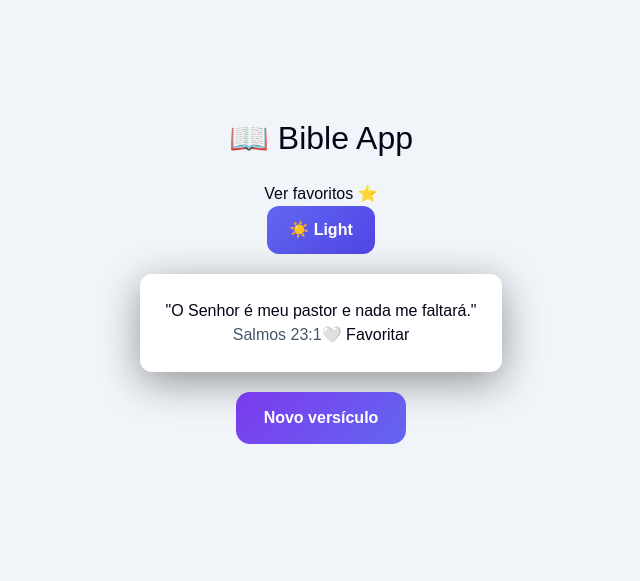
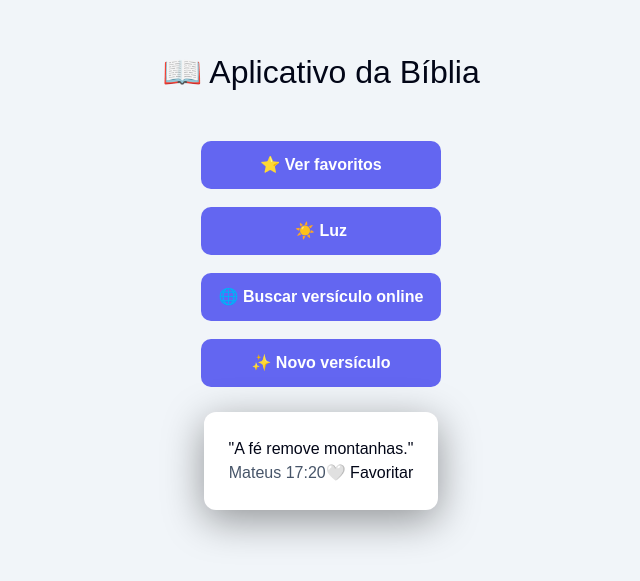
Before and after one commit to Edigleis2022/Bible-app, a Next.js app: page / in a window 1280 px wide. Shown: the part 121-702 px from the top of the page, without its empty margins (319-959 px from the left). Built offline with nearby package versions, Linux system fonts and the light colour scheme.

Commit message:
🚧feat: melhoria no layout e organização dos botões + ajustes visuais no Bible App

```diff
--- a/app/page.scss
+++ b/app/page.scss
@@ -24,22 +24,34 @@ body {
   color: #020617;
 }
 
+.buttons {
+  display: flex;
+  flex-direction: column;
+  gap: 18px;
+  margin: 25px 0;
+  align-items: center;
+}
+
+.buttons button {
+  width: 240px;
+  padding: 12px;
+  border-radius: 10px;
+  border: none;
+  background: #6366f1;
+  color: white;
+  font-weight: bold;
+  cursor: pointer;
+  transition: 0.3s;
+}
+
+.buttons button:hover {
+  transform: scale(1.05);
+  background: #4f46e5;
+}
+
 .title {
   font-size: 32px;
   margin-bottom: 20px;
-}
-
-.btn-new{
-  background: linear-gradient(135deg,#7c3aed,#6366f1);
-  border:none;
-  padding:14px 28px;
-  border-radius:14px;
-  color:white;
-  font-size:16px;
-  font-weight:bold;
-  cursor:pointer;
-  margin-top:20px;
-  transition:0.3s;
 }
 
 .btn-new:hover{
@@ -48,18 +60,6 @@ body {
 }
 
 
-.theme-btn{
-  background: linear-gradient(135deg,#6366f1,#4f46e5);
-  border:none;
-  padding:12px 22px;
-  border-radius:12px;
-  color:white;
-  font-weight:bold;
-  cursor:pointer;
-  margin-bottom:20px;
-  transition:0.3s;
-}
-
 .theme-btn:hover{
   transform:scale(1.05);
 }
--- a/app/page.tsx
+++ b/app/page.tsx
@@ -1,31 +1,54 @@
-'use client'
+"use client";
 
-import { useState, useEffect } from 'react'
-import VerseCard from '@/components/VerseCard'
-import { verses } from '@/data/verses'
-import { Verse } from '@/types/verse'
-import './page.scss'
-import Link from 'next/link'
+import { useState, useEffect } from "react";
+import VerseCard from "@/components/VerseCard";
+import { verses } from "@/data/verses";
+import { Verse } from "@/types/verse";
+import "./page.scss";
+import Link from "next/link";
 
+function getVerseOfDay(verses: Verse[]) {
+    const today = new Date().toDateString(); // data de hoje
+    const saved = localStorage.getItem("verseDay");
+
+    if (saved) {
+      const parsed = JSON.parse(saved);
+
+      // se já salvou hoje, retorna o mesmo
+      if (parsed.date === today) {
+        return parsed.verse;
+      }
+    }
+
+    // sorteia versículo baseado no dia
+    const index = new Date().getDate() % verses.length;
+    const verse = verses[index];
+
+    localStorage.setItem(
+      "verseDay",
+      JSON.stringify({
+        date: today,
+        verse: verse,
+      }),
+    );
+
+    return verse;
+  }
 
 export default function Home() {
-
-  const [loading, setLoading] = useState(false)
-
+  const [loading, setLoading] = useState(false);
+  const [currentVerse, setCurrentVerse] = useState<Verse | null>(null);
+  const [verseDay, setVerseDay] = useState<Verse | null>(null);
 
   // 🎯 Versículo aleatório inicial
-  const [index, setIndex] = useState(
-    Math.floor(Math.random() * verses.length)
-  )
+  const [index, setIndex] = useState(Math.floor(Math.random() * verses.length));
 
   // ❤️ Lista de favoritos
-  const [favorites, setFavorites] = useState<Verse[]>([])
-
-
+  const [favorites, setFavorites] = useState<Verse[]>([]);
 
   // 🌙 Tema escuro
   // começa false
-const [dark, setDark] = useState(false)
+  const [dark, setDark] = useState(false);
 
   // carrega tema só no navegador
   useEffect(() => {
@@ -37,15 +60,15 @@ useEffect(() => {
 
   // 📦 Carregar favoritos do localStorage quando abrir app
   useEffect(() => {
-    const saved = localStorage.getItem('favorites')
+    const saved = localStorage.getItem("favorites");
 
     if (saved) {
-      setFavorites(JSON.parse(saved))
+      setFavorites(JSON.parse(saved));
     }
 
-    const theme = localStorage.getItem('theme')
-    if (theme === 'light') setDark(false)
-  }, [])
+    const theme = localStorage.getItem("theme");
+    if (theme === "light") setDark(false);
+  }, []);
 
   // 💾 Sempre que favoritos mudar, salva no navegador
   useEffect(() => {
@@ -57,55 +80,90 @@ useEffect(() => {
     localStorage.setItem("theme", dark ? "dark" : "light");
   }, [dark]);
 
+  useEffect(() => {
+    const verse = getVerseOfDay(verses);
+    setVerseDay(verse);
+  }, []);
 
   // 🔁 Novo versículo
   function newVerse() {
-  setLoading(true)
+    setLoading(true);
 
     setTimeout(() => {
-    const random = Math.floor(Math.random() * verses.length)
-    setIndex(random)
-    setLoading(false)
-  }, 400) // tempo da animação
+      const random = Math.floor(Math.random() * verses.length);
+      setIndex(random);
+      setLoading(false);
+    }, 400); // tempo da animação
   }
-
 
   // ❤️ Favoritar versículo
   function toggleFavorite(verse: Verse) {
-    const exists = favorites.find(v => v.id === verse.id)
+    const exists = favorites.find((v) => v.id === verse.id);
 
     if (exists) {
       // remove se já existe
-      setFavorites(favorites.filter(v => v.id !== verse.id))
+      setFavorites(favorites.filter((v) => v.id !== verse.id));
     } else {
       // adiciona
-      setFavorites([...favorites, verse])
+      setFavorites([...favorites, verse]);
+    }
+  }
+
+  async function fetchVerse() {
+    try {
+      setLoading(true);
+
+      const res = await fetch("https://bible-api.com/john+3:16");
+      const data = await res.json();
+
+      const verseApi = {
+        id: Date.now(),
+        text: data.text,
+        reference: data.reference,
+      };
+
+      // coloca como versículo atual
+      setCurrentVerse(verseApi);
+
+      setLoading(false);
+    } catch (error) {
+      console.log("Erro ao buscar versículo", error);
+      setLoading(false);
     }
   }
 
   return (
     <main className={dark ? "container dark" : "container"}>
-      <h1 className="title">📖 Bible App</h1>
+      <h1 className="title">📖 Aplicativo da Bíblia</h1>
 
+      <div className="buttons">
         <Link href="/favorites">
-        <button className="btn-fav-page">Ver favoritos ⭐</button>
+          <button className="btn-fav-page">⭐ Ver favoritos</button>
         </Link>
 
-      {/* botão tema */}
         <button className="theme-btn" onClick={() => setDark(!dark)}>
-        {dark ? "🌙 Dark" : "☀️ Light"}
+          {dark ? "🌙 Dark" : "☀️ Luz"}
         </button>
 
+        <button className="btn-api" onClick={fetchVerse}>
+          🌐 Buscar versículo online
+        </button>
+
+        <button className="btn-new" onClick={newVerse}>
+          ✨ Novo versículo
+        </button>
+      </div>
+
+      {(currentVerse || verseDay) && (
         <VerseCard
-        verse={verses[index]}
+          verse={currentVerse || verseDay!}
           onFavorite={toggleFavorite}
-        isFavorite={favorites.some((v) => v.id === verses[index].id)}
+          isFavorite={favorites.some(
+            (v) => v.id === (currentVerse || verseDay!)?.id,
+          )}
           loading={loading}
         />
-
-      <button className="btn-new" onClick={newVerse}>
-        Novo versículo
-      </button>
+      )}
     </main>
   );
 }
--- a/data/verses.ts
+++ b/data/verses.ts
@@ -8,12 +8,82 @@ export const verses: Verse[] = [
     reference: "Filipenses 4:13"
   },
   {
-    id: 2,
+  id: 2,
+  text: "O Senhor é o meu pastor; nada me faltará.",
+  reference: "Salmos 23:1"
+},
+{
+  id: 3,
+  text: "Entrega o teu caminho ao Senhor; confia nele, e ele o fará.",
+  reference: "Salmos 37:5"
+},
+{
+  id: 4,
+  text: "Se Deus é por nós, quem será contra nós?",
+  reference: "Romanos 8:31"
+},
+{
+  id: 5,
+  text: "Porque sou eu que conheço os planos que tenho para vocês.",
+  reference: "Jeremias 29:11"
+},
+{
+  id: 6,
+  text: "Buscai primeiro o Reino de Deus e a sua justiça.",
+  reference: "Mateus 6:33"
+},
+{
+  id: 7,
+  text: "Sede fortes e corajosos; não temais.",
+  reference: "Josué 1:9"
+},
+{
+  id: 8,
+  text: "O choro pode durar uma noite, mas a alegria vem pela manhã.",
+  reference: "Salmos 30:5"
+},
+{
+  id: 9,
+  text: "A fé remove montanhas.",
+  reference: "Mateus 17:20"
+},
+{
+  id: 10,
+  text: "Deem graças ao Senhor, porque ele é bom.",
+  reference: "Salmos 107:1"
+},
+{
+  id: 11,
+  text: "Tudo tem o seu tempo determinado.",
+  reference: "Eclesiastes 3:1"
+},
+{
+  id: 12,
+  text: "O Senhor lutará por vocês.",
+  reference: "Êxodo 14:14"
+},
+{
+  id: 13,
+  text: "Bem-aventurados os que creem.",
+  reference: "João 20:29"
+},
+{
+  id: 14,
+  text: "Deus é o nosso refúgio e fortaleza.",
+  reference: "Salmos 46:1"
+},
+{
+  id: 15,
+  text: "Aquietai-vos e sabei que eu sou Deus.",
+  reference: "Salmos 46:10"
+},
+  {
+    id:16,
     text: "O Senhor é meu pastor e nada me faltará.",
     reference: "Salmos 23:1"
   },
   {
-    id: 3,
+    id:16,
     text: "Se Deus é por nós, quem será contra nós?",
     reference: "Romanos 8:31"
   }
```
Lines whose indentation alone changed are shown as unchanged.
